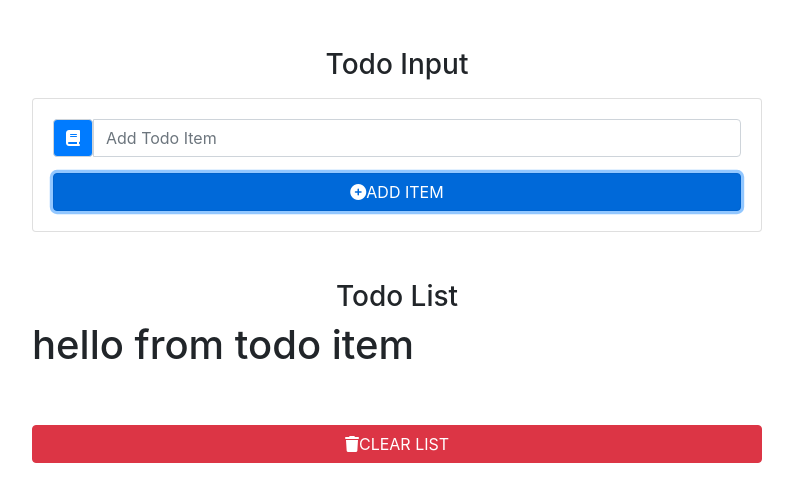
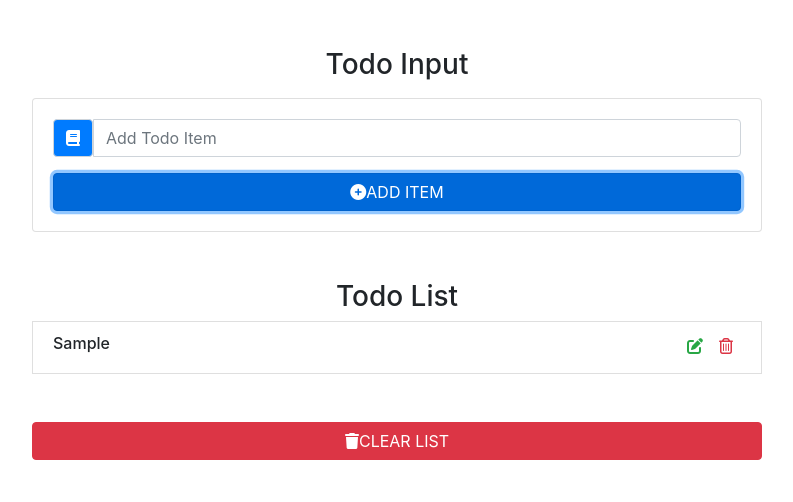
Before and after one commit to fyardlest1/fyard-todo-list, a React (Create React App) app: page / in a window 1280 px wide. Both pictures are taken after typing "Sample" into the empty fields and a click on the button "ADD ITEM". Shown: the top 502 px of the page, without its empty margins (243-1036 px from the left). Built offline with nearby package versions, Linux system fonts and the light colour scheme.

Commit message:
TodoItem Component Ready

```diff
--- a/src/components/TodoItem.jsx
+++ b/src/components/TodoItem.jsx
@@ -2,10 +2,19 @@ import React, { Component } from 'react';
 
 class TodoItem extends Component {
     render() {
+        const { title, handleDelete, handleEdit } = this.props
         return (
-            <div>
-                <h1>hello from todo item</h1>
-            </div>
+            <li className="list-group-item text-capitalize d-flex justify-content-between">
+                <h6> {title} </h6>
+                <div className="todo-icon">
+                    <span className='mx-2 text-success' onClick={handleEdit}>
+                        <i class="fas fa-edit" />
+                    </span>
+                    <span className='mx-2 text-danger' >
+                        <i class="far fa-trash-alt" onClick={handleDelete}/>
+                    </span>
+                </div>
+            </li>
         );
     }
 }
```
Also changed, not shown: 1 other file (tests, documents, lock files or other folders).
